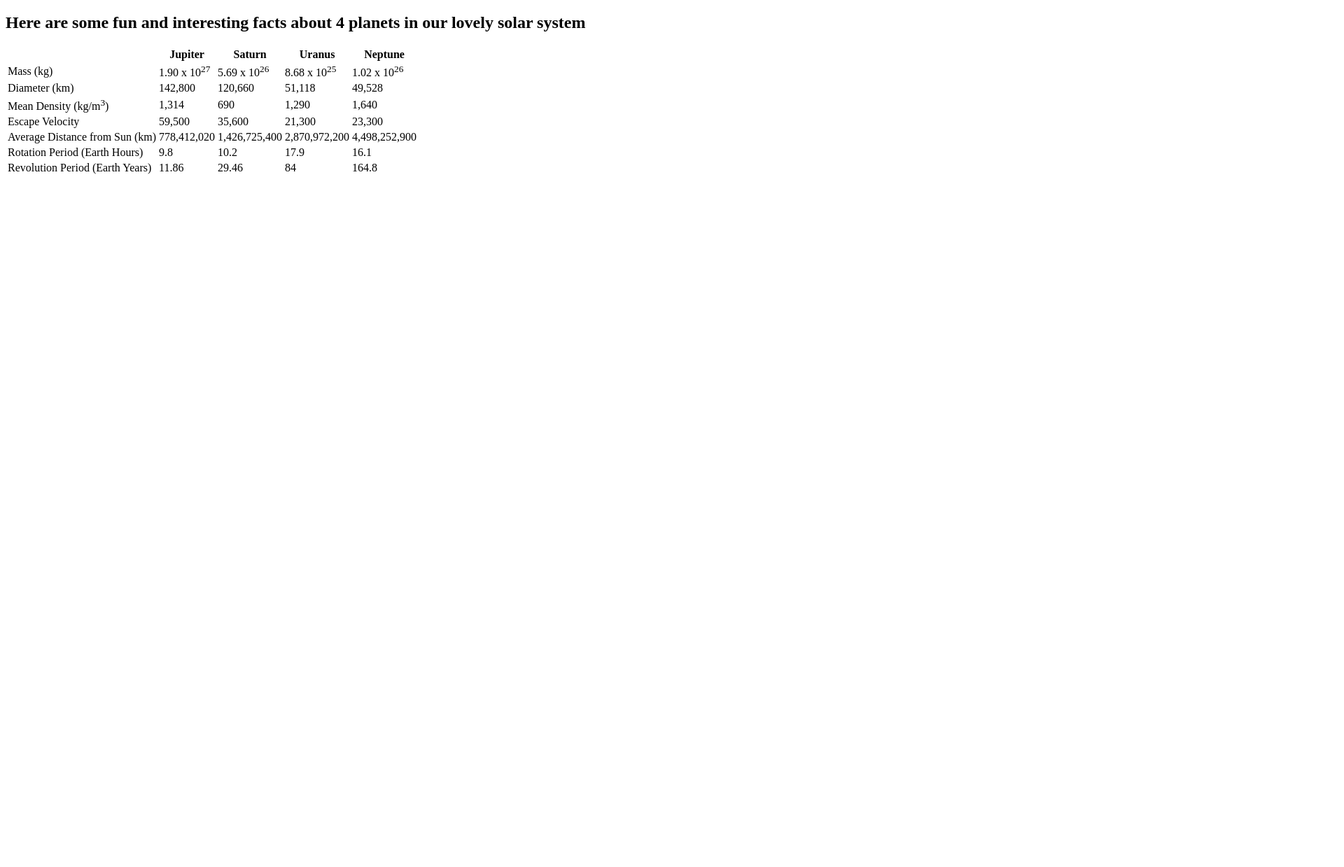
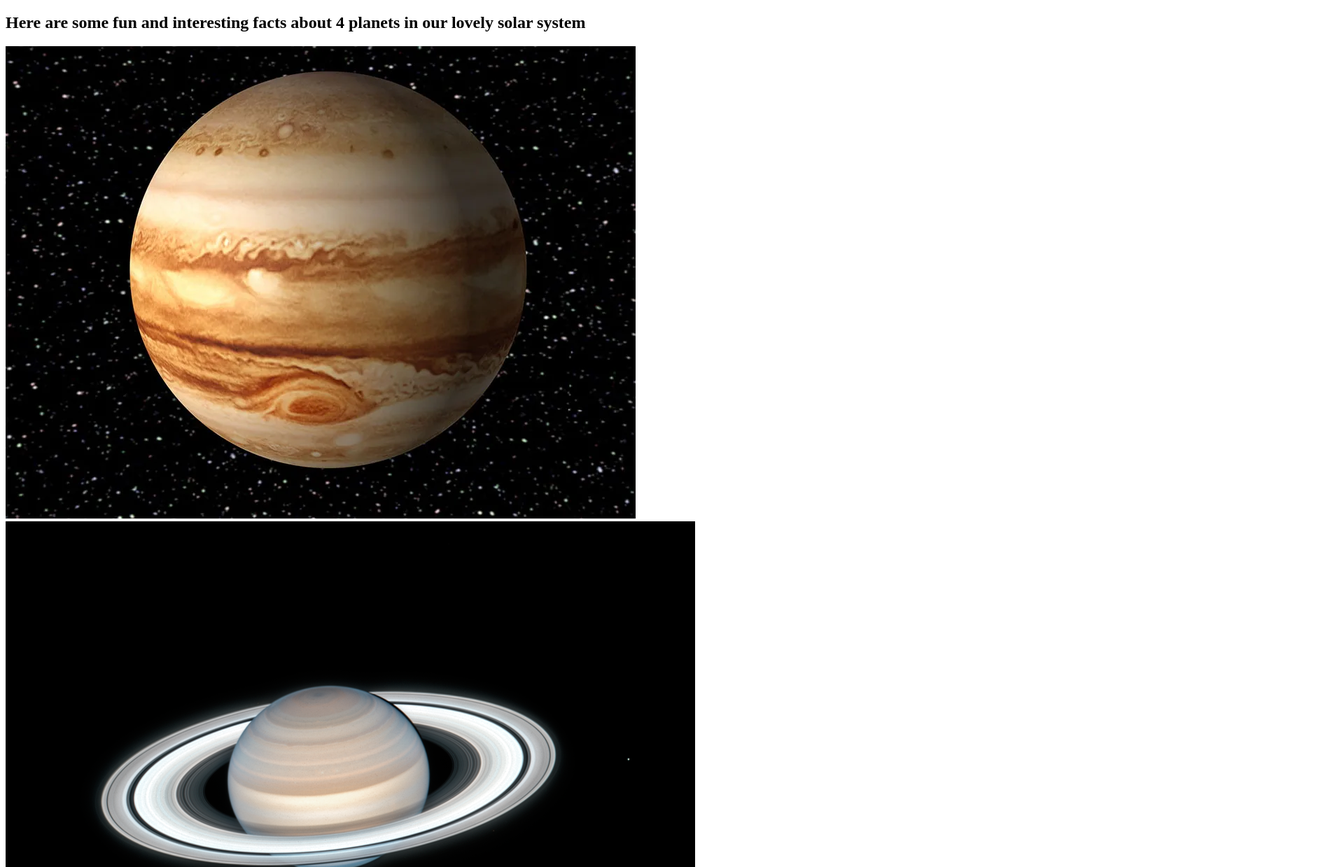
Before and after one commit to ademuth/lab5, a plain HTML site: page index.html in a window 1280 px wide. Shown: the part 61-1300 px from the top of the page at 70% size, 1920 px wide, since content can reach past the window. Before the commit the page ends 800 px from the top, so only its background shows below. Drawn offline with Linux system fonts and the light colour scheme.

Commit message:
added images

```diff
--- a/index.html
+++ b/index.html
@@ -10,6 +10,12 @@
 	<h1>Some Planets</h1>
   </header>
 	<h2>Here are some fun and interesting facts about 4 planets in our lovely solar system</h2>
+	<div id="images">
+	  <img src="images/jupiter.jpg" alt="jupiter">
+	  <img src="images/saturn.jpg" alt="saturn">
+	  <img src="images/uranus.jpg" alt="uranus">
+	  <img src="images/neptune.jpg" alt="neptune">
+	</div>
 	<table>
 	  <tr>
 		<th></th>
```
Also changed, not shown: 1 other file.
